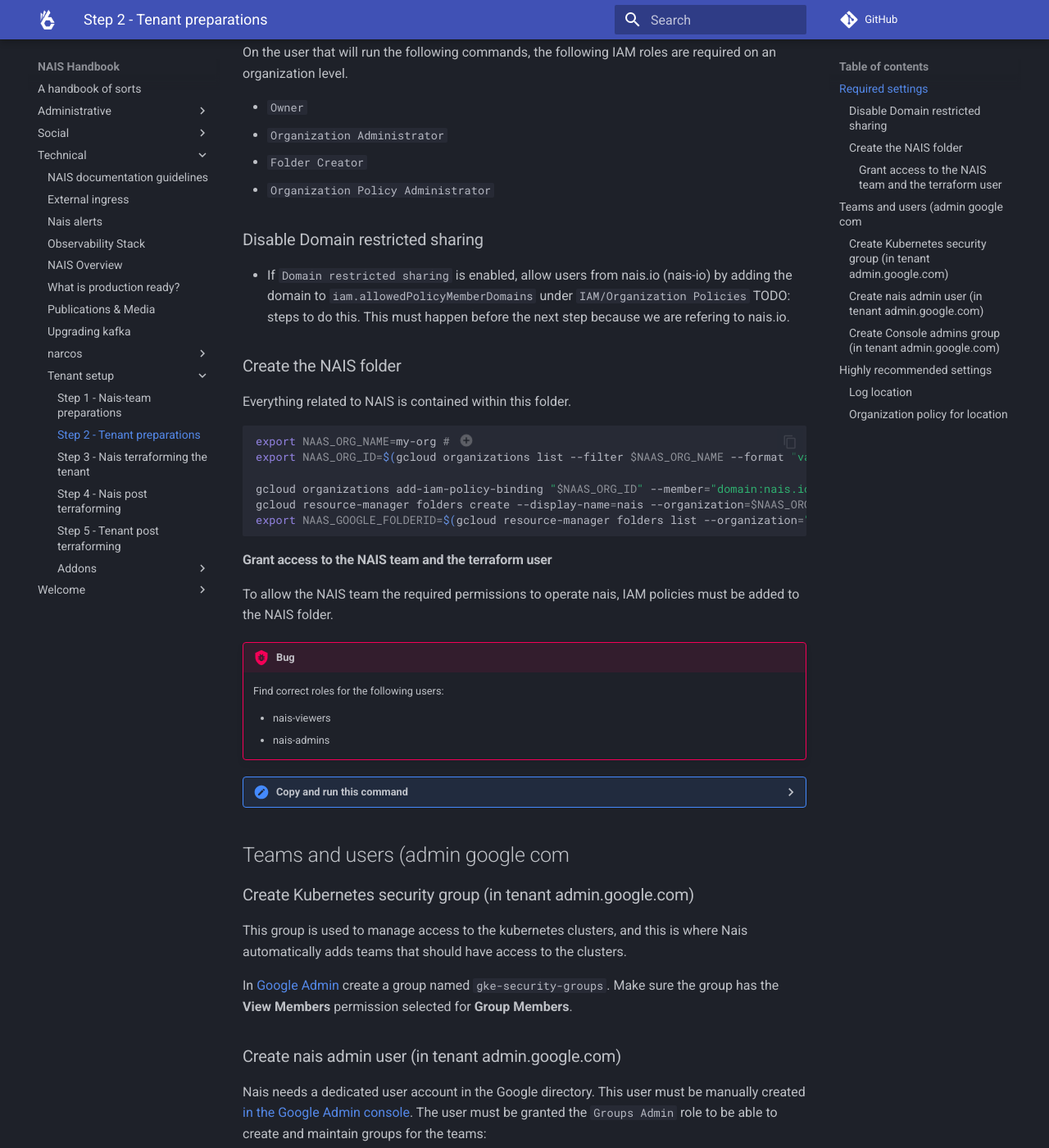
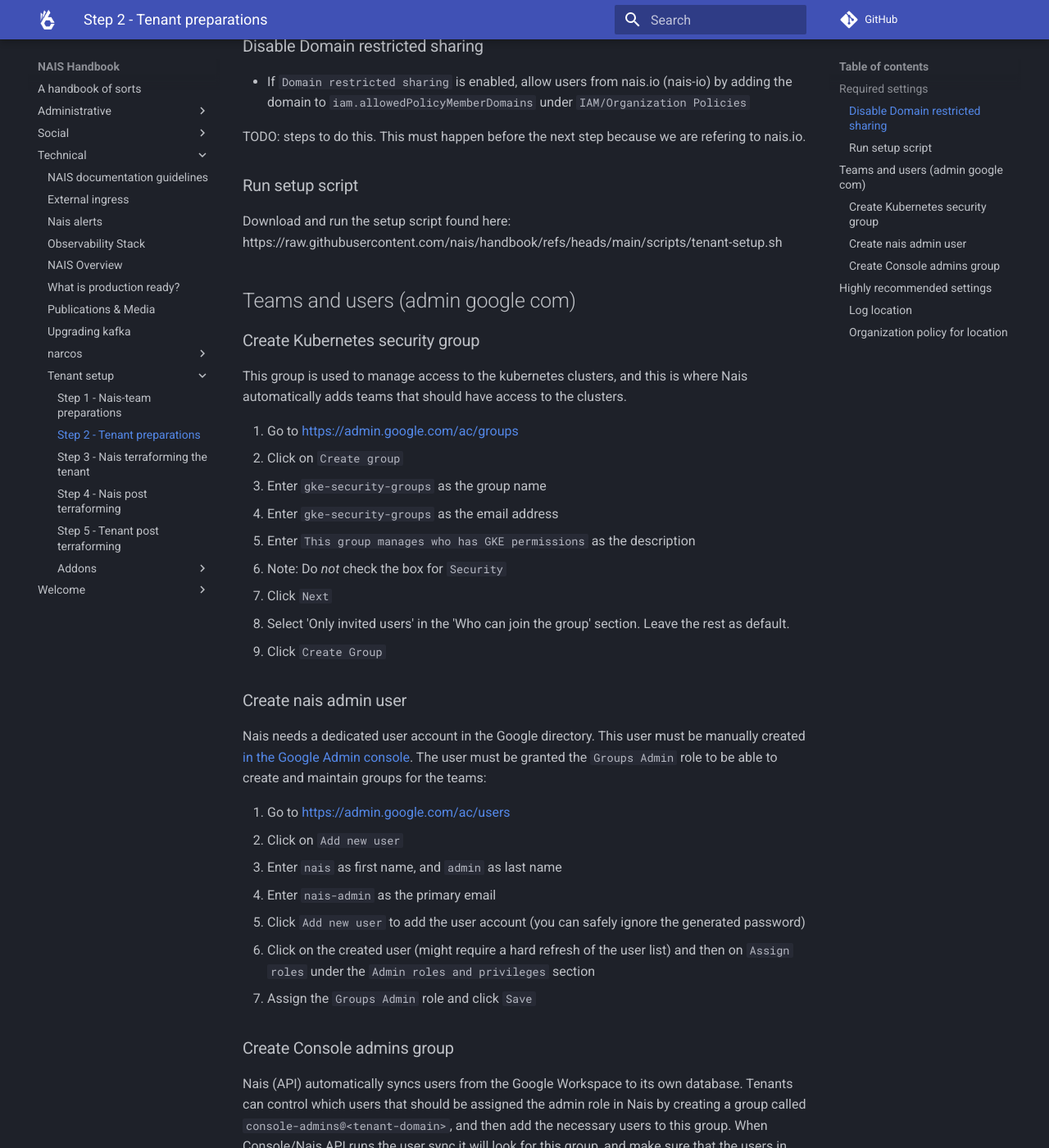
Before and after one commit to nais/handbook, an MkDocs documentation site: the page built from docs/technical/tenant-setup/2-tenant.md, in a window 1280 px wide and 1400 px high, scrolled down 636 px. Shown: the whole window at 82% size. Built offline with MkDocs 1.6.1 and Material for MkDocs 9.7.7, drawn with Linux system fonts in a browser that asks for light colours; emoji names are drawn with the system emoji font; comment, search, counter and statistics services are not loaded; some of the changed text lies outside the part shown.

Commit message:
Update tenant setup guide
Co-authored-by: frodesundby <frode.sundby@nav.no>
Co-authored-by: kimtore <kim.tore.jensen@nav.no>

````diff
--- a/docs/technical/tenant-setup/2-tenant.md
+++ b/docs/technical/tenant-setup/2-tenant.md
@@ -1,21 +1,13 @@
 # Step 2 - Tenant preparations
 
-When setting up Nais in your Google organization, they will need a dedicated folder for all resources related to Nais. Everything Nais related will be contained within this folder, and no further permissions are required in the organization.
+!!! note
+    This step is done by the tenant administrators, and is typically done in collaboration with the Nais team.
 
-Example:
-
-```mermaid
-graph TD
-A[GCP Organization] --> B[nais]
-B --> C[management]
-B --> D[dev]
-B --> E[prod]
-```
+When setting up Nais in your Google organization, we will need a dedicated folder for all resources related to Nais. Everything Nais related will be contained within this folder, and no further permissions are required in the organization.
 
 ## Required settings
 
-On the user that will run the following commands, the following IAM roles are
-required on an organization level.
+The tenant administrator that will perform the following commands will need these permissions on the organization level:
 
 - `Owner`
 - `Organization Administrator`
@@ -23,119 +15,32 @@
 - `Organization Policy Administrator`
 
 ### Disable Domain restricted sharing
+
 - If `Domain restricted sharing` is enabled, allow users from nais.io (nais-io) by adding the domain to `iam.allowedPolicyMemberDomains` under `IAM/Organization Policies`
+
 TODO: steps to do this. This must happen before the next step because we are refering to nais.io.
 
-### Create the NAIS folder
+### Run setup script
 
-Everything related to NAIS is contained within this folder.
+Download and run the setup script found here: https://raw.githubusercontent.com/nais/handbook/refs/heads/main/scripts/tenant-setup.sh
 
-```bash
-export NAAS_ORG_NAME=my-org # (1)
-export NAAS_ORG_ID=$(gcloud organizations list --filter $NAAS_ORG_NAME --format "value(name)")
+## Teams and users (admin google com)
 
-gcloud organizations add-iam-policy-binding "$NAAS_ORG_ID" --member="domain:nais.io" --role="roles/compute.osLoginExternalUser"
-gcloud resource-manager folders create --display-name=nais --organization=$NAAS_ORG_ID
-export NAAS_GOOGLE_FOLDERID=$(gcloud resource-manager folders list --organization="$NAAS_ORG_ID" --filter "displayName=nais AND parent=organizations/${NAAS_ORG_ID}" --format "value(name)")
-```
-
-1. :man_raising_hand: Change this to the name of your Google Organization
-
-#### Grant access to the NAIS team and the terraform user
-
-To allow the NAIS team the required permissions to operate nais, IAM policies
-must be added to the NAIS folder.
-
-!!! bug
-
-    Find correct roles for the following users:
-
-    - nais-viewers
-    - nais-admins
-
-??? "Copy and run this command"
-
-    ```bash
-    cat <<EOF > naas-google-org-policy.json
-    {
-      "bindings": [
-        {
-          "members": [
-            "serviceAccount:nais-tf-__TENANTNAME__@nais-io.iam.gserviceaccount.com"
-          ],
-          "role": "roles/artifactregistry.admin"
-        },
-        {
-          "members": [
-            "serviceAccount:nais-tf-__TENANTNAME__@nais-io.iam.gserviceaccount.com"
-          ],
-          "role": "roles/compute.admin"
-        },
-        {
-          "members": [
-            "serviceAccount:nais-tf-__TENANTNAME__@nais-io.iam.gserviceaccount.com"
-          ],
-          "role": "roles/container.admin"
-        },
-        {
-          "members": [
-            "serviceAccount:nais-tf-__TENANTNAME__@nais-io.iam.gserviceaccount.com"
-          ],
-          "role": "roles/dns.admin"
-        },
-        {
-          "members": [
-            "serviceAccount:nais-tf-__TENANTNAME__@nais-io.iam.gserviceaccount.com"
-          ],
-          "role": "roles/logging.admin"
-        },
-        {
-          "members": [
-            "serviceAccount:nais-tf-__TENANTNAME__@nais-io.iam.gserviceaccount.com"
-          ],
-          "role": "roles/resourcemanager.folderCreator"
-        },
-        {
-          "members": [
-            "serviceAccount:nais-tf-__TENANTNAME__@nais-io.iam.gserviceaccount.com"
-          ],
-          "role": "roles/resourcemanager.folderIamAdmin"
-        },
-        {
-          "members": [
-            "serviceAccount:nais-tf-__TENANTNAME__@nais-io.iam.gserviceaccount.com"
-          ],
-          "role": "roles/resourcemanager.projectCreator"
-        },
-        {
-          "members": [
-            "serviceAccount:nais-tf-__TENANTNAME__@nais-io.iam.gserviceaccount.com"
-          ],
-          "role": "roles/serviceusage.serviceUsageAdmin"
-        }
-      ]
-    }
-    EOF
-    read -p "Enter NaaS Tenant Name [$NAAS_TENANTNAME]: " TENANTNAME && \
-    export NAAS_TENANTNAME="${TENANTNAME:-$NAAS_TENANTNAME}" && \
-    sed -ie "s/__TENANTNAME__/$NAAS_TENANTNAME/g" naas-google-org-policy.json && \
-    echo "gcloud resource-manager folders set-iam-policy $NAAS_GOOGLE_FOLDERID naas-google-org-policy.json"
-    ```
-
-## Teams and users (admin google com
-
-
-### Create Kubernetes security group (in tenant admin.google.com)
+### Create Kubernetes security group
 
 This group is used to manage access to the kubernetes clusters, and this is where Nais automatically adds teams that should have access to the clusters.
 
-In [Google Admin](https://admin.google.com) create a group named `gke-security-groups`.
-Make sure the group has the **View Members** permission selected for **Group Members**.
+1. Go to [https://admin.google.com/ac/groups](https://admin.google.com/ac/groups)
+1. Click on `Create group`
+1. Enter `gke-security-groups` as the group name
+1. Enter `gke-security-groups` as the email address
+1. Enter `This group manages who has GKE permissions` as the description
+1. Note: Do *not* check the box for `Security`
+1. Click `Next`
+1. Select 'Only invited users' in the 'Who can join the group' section. Leave the rest as default.
+1. Click `Create Group`
 
-
-
-
-### Create nais admin user (in tenant admin.google.com)
+### Create nais admin user
 
 Nais needs a dedicated user account in the Google directory. This user must be manually created [in the Google Admin console](https://admin.google.com/ac/users). The user must be granted the `Groups Admin` role to be able to create and maintain groups for the teams:
 
@@ -147,8 +52,7 @@
 1. Click on the created user (might require a hard refresh of the user list) and then on `Assign roles` under the `Admin roles and privileges` section
 1. Assign the `Groups Admin` role and click `Save`
 
-
-### Create Console admins group (in tenant admin.google.com)
+### Create Console admins group
 
 Nais (API) automatically syncs users from the Google Workspace to its own database. Tenants can control which users that should be assigned the admin role in Nais by creating a group called `console-admins@<tenant-domain>`, and then add the necessary users to this group. When Console/Nais API runs the user sync it will look for this group, and make sure that the users in the group are granted the admin role.
 Whenever a user is removed from the group, Nais will revoke the admin role from the user on the next sync.
@@ -168,7 +72,6 @@
 - Grant / revoke roles
 - Manipulate reconciler states for teams
 
-
 ## Highly recommended settings
 
 ### Log location
@@ -177,7 +80,7 @@
 In order to keep your logs in europe, we _strongly_ recommend setting the default log location to europe using the following command
 
 ```bash
-gcloud alpha logging settings update --organization=$NAAS_ORG_ID --storage-location=europe-north1
+gcloud alpha logging settings update --organization=$ORG_ID --storage-location=europe-north1
 ```
 
 ### Organization policy for location
@@ -196,5 +99,5 @@
 </details>
 
 ```bash
-gcloud beta resource-manager org-policies set-policy --organization=$NAAS_ORG_ID <file name>.yaml
+gcloud beta resource-manager org-policies set-policy --organization=$ORG_ID <file name>.yaml
 ```
````
Also changed, not shown: docs/technical/tenant-setup/1-nais.md (+0 -1 lines).
